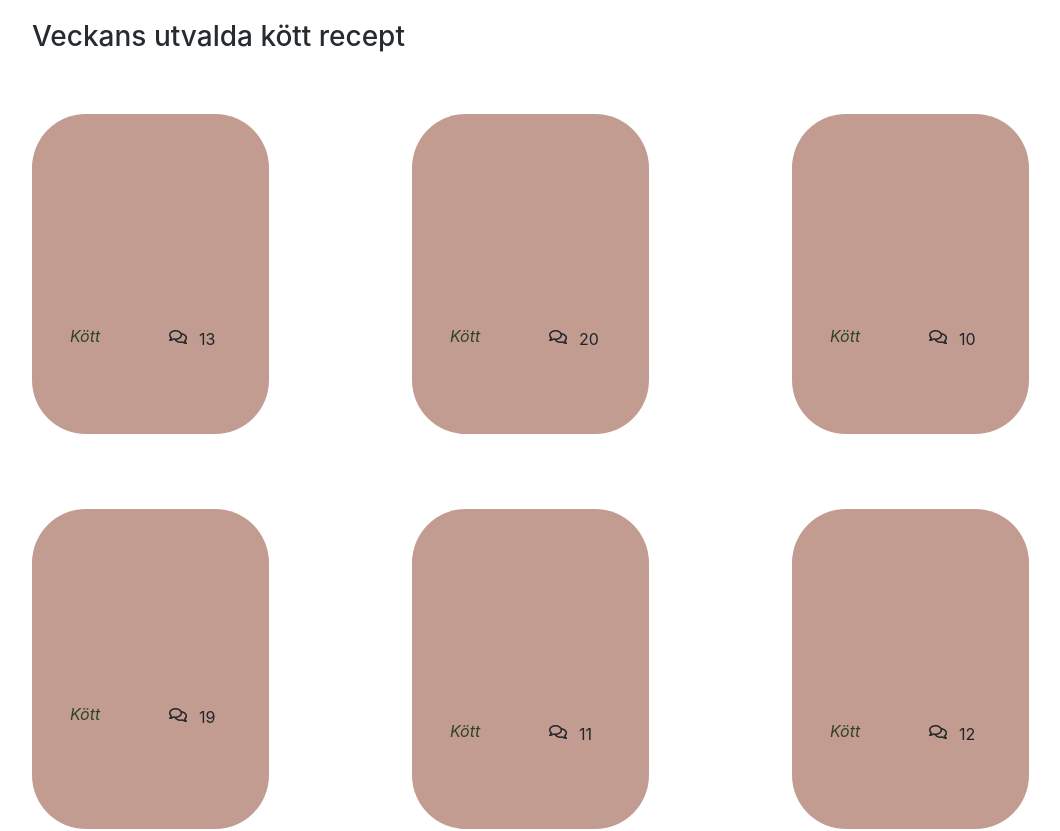
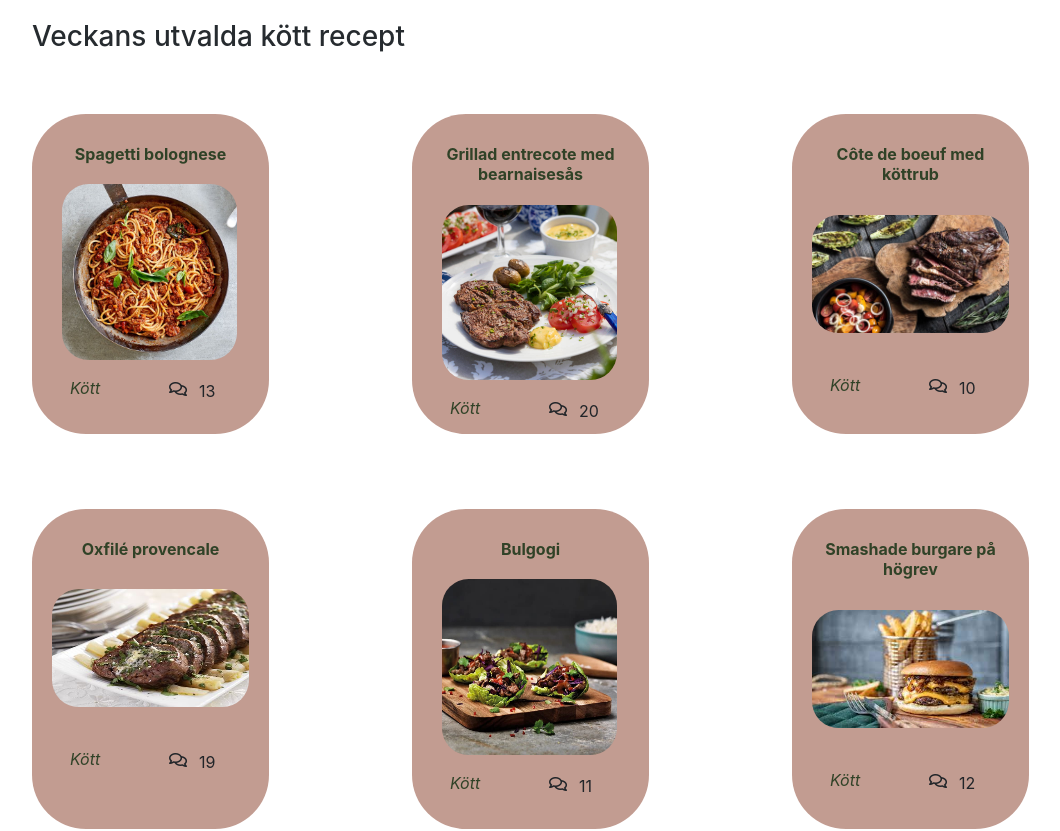
Before and after one commit to AnnaStenholm/T.A.R.A-app, a React (Create React App) app: page /kategori/kott in a window 1280 px wide. Shown: the top 831 px of the page, without its empty margins (50-1110 px from the left). Built offline with nearby package versions, Linux system fonts and the light colour scheme.

Commit message:
KategoriKott med bilder

```diff
--- a/src/KategoriKott.js
+++ b/src/KategoriKott.js
@@ -1,9 +1,17 @@
 import React from 'react';
 import App from './App';
 import './kategori.css';
+
+import biff_bea1 from './bilder/biff_bea1.jpeg';
+import spaghetti_bolognese from './bilder/spaghetti-bolognese.jpeg';
+import coteboef from './bilder/boeuf-steak.jpeg';
+import oxfile from './bilder/oxfile.jpeg';
+import bulgogi from './bilder/bulgogi.jpeg';
+import burgare from './bilder/hamburgare.jpeg';
+
 import { FooterContainer } from './containers/footer';
+import { Container, Row, Col } from 'react-bootstrap';
 
-import { Container, Row, Col } from 'react-bootstrap';
 
 function KategoriKott() {
     return <div>
@@ -15,8 +23,8 @@ function KategoriKott() {
                 <div className="col">
                     <div className="rosa-ruta-kott">
                         <div className="kategori-content">
-                            <div className="kategori-text"><a href="#"></a></div>
-                            <div className="kategori-img" src=""><a href="#">
+                            <div className="kategori-text">Spagetti bolognese<a href="#"></a></div>
+                            <div className="kategori-img"><img src={spaghetti_bolognese} alt="Spaghetti Bolognese"/><a href="#">
                             </a></div>
                             <div className="kategori"><i>Kött</i></div>
                             <i className="far fa-comments"></i>
@@ -27,8 +35,8 @@ function KategoriKott() {
                 <div className="col">
                     <div className="rosa-ruta-kott">
                         <div className="kategori-content">
-                            <div className="kategori-text"><a href="#"></a></div>
-                            <div className="kategori-img" src=""><a href="#">
+                            <div className="kategori-text">Grillad entrecote med bearnaisesås<a href="#"></a></div>
+                            <div className="kategori-img"><img src={biff_bea1} alt="entrecote med bea"/><a href="#">
                             </a></div>
                             <div className="kategori"><i>Kött</i></div>
                             <i className="far fa-comments"></i>
@@ -39,8 +47,8 @@ function KategoriKott() {
                 <div className="col">
                     <div className="rosa-ruta-kott">
                         <div className="kategori-content">
-                            <div className="kategori-text"><a href="#"></a></div>
-                            <div className="kategori-img" src=""><a href="#">
+                            <div className="kategori-text">Côte de boeuf med köttrub<a href="#"></a></div>
+                            <div className="kategori-img1"><img src={coteboef} alt="Côte de boeuf med köttrub"/><a href="#">
                             </a></div>
                             <div className="kategori"><i>Kött</i></div>
                             <i className="far fa-comments"></i>
@@ -53,8 +61,8 @@ function KategoriKott() {
                 <div className="col">
                     <div className="rosa-ruta-kott1">
                         <div className="kategori-content">
-                            <div className="kategori-text"><a href="#"></a></div>
-                            <div className="kategori-img1" src=""><a href="#">
+                            <div className="kategori-text">Oxfilé provencale<a href="#"></a></div>
+                            <div className="kategori-img1"><img src={oxfile} alt="Oxfilé provencale"/><a href="#">
                             </a></div>
                             <div className="kategori"><i>Kött</i></div>
                             <i className="far fa-comments"></i>
@@ -65,8 +73,8 @@ function KategoriKott() {
                 <div className="col">
                     <div className="rosa-ruta-kott1">
                         <div className="kategori-content">
-                            <div className="kategori-text"><a href="#"></a></div>
-                            <div className="kategori-img" src=""><a href="#">
+                            <div className="kategori-text">Bulgogi<a href="#"></a></div>
+                            <div className="kategori-img"><img src={bulgogi} alt="Bulgogi"/><a href="#">
                             </a></div>
                             <div className="kategori"><i>Kött</i></div>
                             <i className="far fa-comments"></i>
@@ -77,8 +85,8 @@ function KategoriKott() {
                 <div className="col">
                     <div className="rosa-ruta-kott1">
                         <div className="kategori-content">
-                            <div className="kategori-text"></div><a href="#"></a>
-                            <div className="kategori-img" src=""><a href="#">
+                            <div className="kategori-text">Smashade burgare på högrev</div><a href="#"></a>
+                            <div className="kategori-img1"><img src={burgare} alt="Smashade burgare på högrev"/><a href="#">
                             </a></div>
                             <div className="kategori"><i>Kött</i></div>
                             <i className="far fa-comments"></i>
--- a/src/KategoriVego.js
+++ b/src/KategoriVego.js
@@ -16,8 +16,8 @@ function KategoriVego() {
                     <div className="col">
                         <div className="rosa-ruta-vego">
                             <div className="kategori-content">
-                                <div className="kategori-text"><a href="#"></a></div>
-                                <div className="kategori-img" src=""><a href="#">
+                                <div className="kategori-text">Vegotacos med blomkål, refried beans, ris och fetaost<a href="#"></a></div>
+                                <div className="kategori-img" src="./bilder/vegotacos1.jpeg"><a href="#">
                                 </a></div>
                                 <div className="kategori"><i>Vegetariskt</i></div>
                                 <i className="far fa-comments"></i>
@@ -28,8 +28,8 @@ function KategoriVego() {
                     <div className="col">
                         <div className="rosa-ruta-vego">
                             <div className="kategori-content">
-                                <div className="kategori-text"><a href="#"></a></div>
-                                <div className="kategori-img" src=""><a href="#">
+                                <div className="kategori-text">Vegetarisk aubergingratäng<a href="#"></a></div>
+                                <div className="kategori-img" src="./bilder/vegetarisk-auberginegratang.jpeg"><a href="#">
                                 </a></div>
                                 <div className="kategori"><i>Vegetariskt</i></div>
                                 <i className="far fa-comments"></i>
@@ -40,8 +40,8 @@ function KategoriVego() {
                     <div className="col">
                         <div className="rosa-ruta-vego">
                             <div className="kategori-content">
-                                <div className="kategori-text"><a href="#"></a></div>
-                                <div className="kategori-img" src=""><a href="#">
+                                <div className="kategori-text">Vårrullar med limemarinerad lök och hoisinsås<a href="#"></a></div>
+                                <div className="kategori-img" src='./bilder/varrullar.jpeg'><a href="#">
                                 </a></div>
                                 <div className="kategori"><i>Vegetariskt</i></div>
                                 <i className="far fa-comments"></i>
--- a/src/kategori.css
+++ b/src/kategori.css
@@ -36,27 +36,33 @@
     margin: 30px;
 }
 
-.kategori-text a{
+.kategori-text{
     color: #304227;
     font-weight: bold;
     font-style: normal;
     line-height: 20.7px;
     size: 18px;
     text-decoration: none;
+    text-align: center;
 }
 
-.kategori-img{
+.kategori-text a{
+    text-decoration: none;
+
+}
+
+.kategori-img img{
     width: 175.22px;
     height: 175.22px;
     border-radius: 26.7px;
-    margin-top: 10px;
+    margin: 20px 0px 11px 0px;
 }
 
-.kategori-img1{
+.kategori-img1 img{
     width: 197px;
     height: 118px;
     border-radius: 26.7px;
-    margin: 50px 0px 20px 0px;
+    margin: 30px 0px 35px -10px;
 }
 
 .kategori{
@@ -104,7 +110,7 @@
     border-radius: 54px;
 }
 
-/*KATEGORI KÖTT*/
+/*KATEGORI FISK*/
 
 .rosa-ruta-fisk{
     float:left;
```
